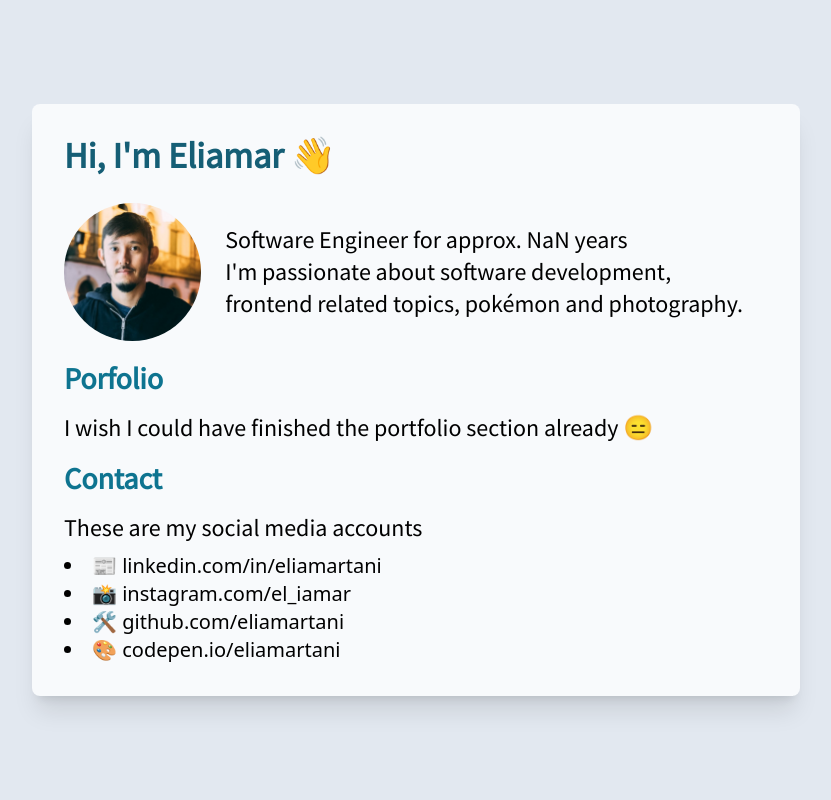
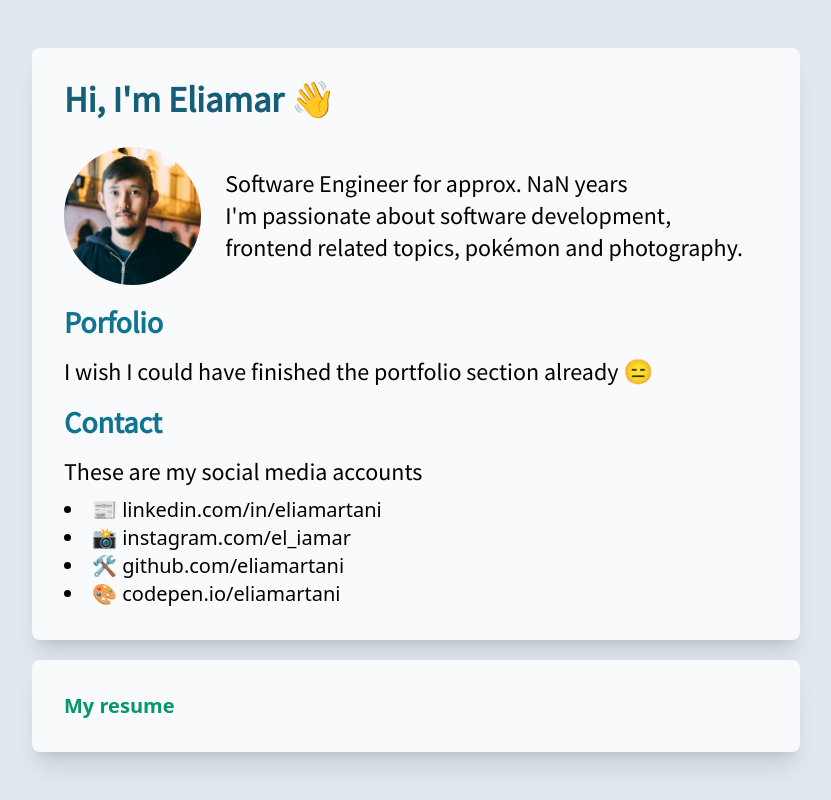
Before and after one commit to eliamartani/eliamartani.github.io, a Vue app: page / in a window 1280 px wide. Shown: the whole page, without its empty margins (224-1055 px from the left). Built offline with nearby package versions, Linux system fonts and the light colour scheme.

Commit message:
feat: Add new section

```diff
--- a/src/App.vue
+++ b/src/App.vue
@@ -1,6 +1,7 @@
 <script setup lang="ts">
 import ProfileAbout from "./components/ProfileAbout.vue";
 import ProfileContact from "./components/ProfileContact.vue";
+import ProfileLinkouts from "./components/ProfileLinkouts.vue";
 import ProfilePortfolio from "./components/ProfilePortfolio.vue";
 </script>
 
@@ -13,5 +14,7 @@ import ProfilePortfolio from "./components/ProfilePortfolio.vue";
       <profile-portfolio />
       <profile-contact />
     </div>
+
+    <profile-linkouts />
   </div>
 </template>
--- /dev/null
+++ b/src/components/ProfileLinkouts.vue
@@ -0,0 +1,14 @@
+<template>
+  <section
+    aria-label="Linkouts"
+    class="bg-slate-50 box-border mt-5 p-8 rounded-md shadow-md w-full md:max-w-3xl md:mx-auto md:rounded-lg md:shadow-xl"
+  >
+    <a
+      class="font-semibold text-emerald-600 text-md hover:text-emerald-800 md:text-xl"
+      href="http://eliamar.pt/resume"
+      title="My resume"
+    >
+      My resume
+    </a>
+  </section>
+</template>
```
